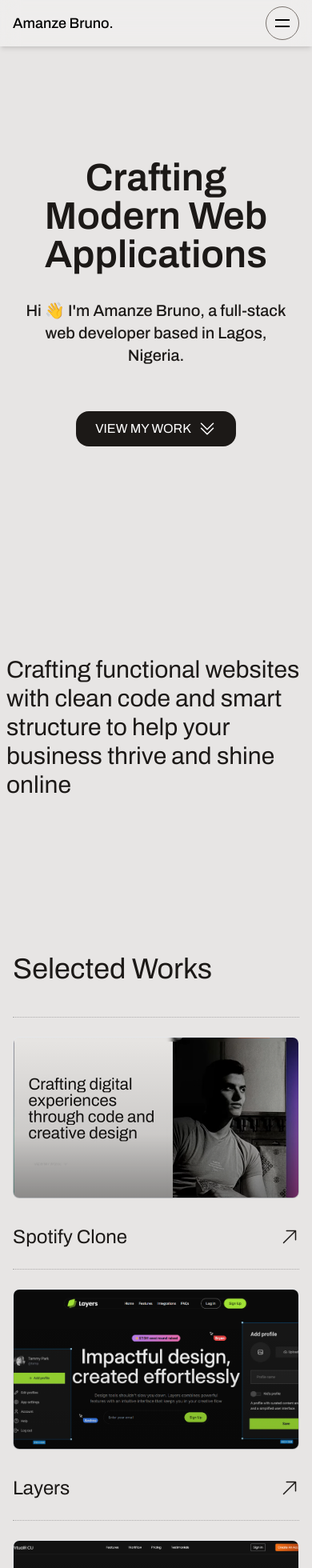
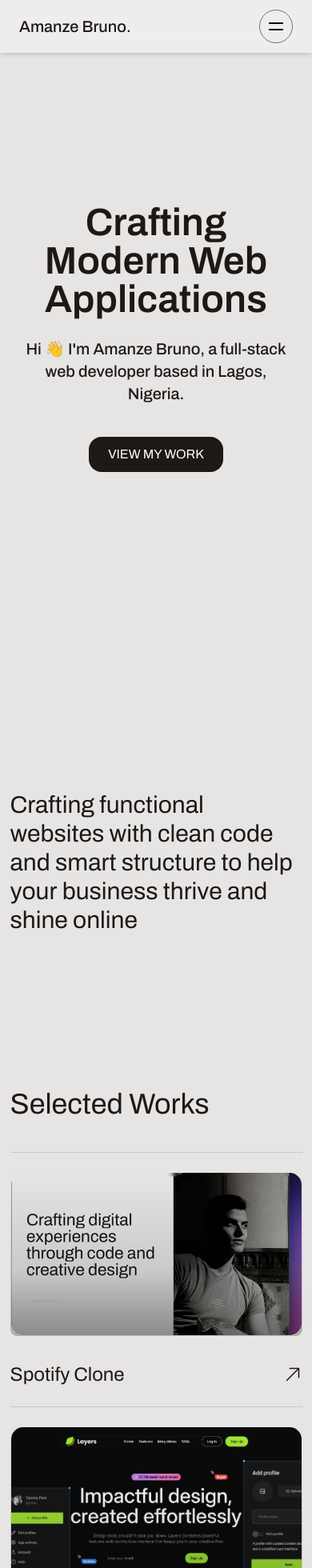
Before and after one commit to amanzecodes/port-v1, a Next.js app: page / in a window 390 px wide. Shown: the top 1960 px of the page at 80% size. Built offline with nearby package versions, Linux system fonts and the light colour scheme.

Commit message:
wrapping the whole portfolio in a container

```diff
--- a/src/app/components/About.tsx
+++ b/src/app/components/About.tsx
@@ -12,7 +12,7 @@
       transition={{ duration: 0.8, ease: "easeOut" }}
       viewport={{ once: true }}
     >
-      <div className="mx-auto px-4">
+      <div className="container">
         <motion.div
           className="flex flex-col md:flex-col lg:flex-row w-full justify-between items-center py-10 border-t border-b border-dotted border-black/25 gap-6 md:gap-8"
           initial={{ opacity: 0, scale: 0.95 }}
--- a/src/app/components/Faq.tsx
+++ b/src/app/components/Faq.tsx
@@ -28,7 +28,7 @@
       id="faqs"
       className="py-20 mt-12 md:py-32 lg:py-40 md:mt-16 lg:mt-10"
     >
-      <div className="mx-auto px-2">
+      <div className="container">
         <h2 className="text-4xl md:text-7xl lg:text-8xl">FAQS</h2>
         <div className="mt-10 md:mt-16 lg:mt-20">
           {faqs.map(({ question, answer }) => (
--- a/src/app/components/Footer.tsx
+++ b/src/app/components/Footer.tsx
@@ -26,7 +26,7 @@
 const Footer = () => {
   return (
     <footer id="contact" className="bg-stone-900 text-white">
-      <div className="mx-auto px-2">
+      <div className="container">
         <div className="py-24 md:py-32 lg:py-40">
           <div className="flex items-center gap-3">
             <div className="size-3 rounded-full bg-green-400"></div>
--- a/src/app/components/Header.tsx
+++ b/src/app/components/Header.tsx
@@ -1,38 +1,17 @@
-"use client";
-import { useState, useEffect } from "react";
-
 const Header = () => {
-  const [isScrolled, setIsScrolled] = useState(false);
-
-  useEffect(() => {
-    const handleScroll = () => {
-      setIsScrolled(window.scrollY > 5000); // Change at 200px scroll
-    };
-
-    window.addEventListener("scroll", handleScroll);
-    return () => window.removeEventListener("scroll", handleScroll);
-  }, []);
 
   return (
-    <header className="fixed top-0 left-0 w-full z-30 backdrop-blur-md bg-white/30 shadow-md transition-colors duration-300">
-      <div className="flex items-center justify-between w-full mx-auto px-4 py-2">
-        {/* Logo */}
+    <header className={`fixed top-0 left-0 w-full z-30 backdrop-blur-md bg-white/30 shadow-md transition-colors duration-300`}>
+      <div className="flex items-center justify-between w-full mx-auto px-4 sm:px-6 py-3">
         <a
           href="/"
-          className={`text-lg md:text-xl font-medium cursor-pointer relative z-2 hover:scale-105 transition duration-500 ${
-            isScrolled ? "text-white" : "text-black"
-          }`}
+          className="text-lg sm:text-xl font-medium cursor-pointer hover:scale-105 transition duration-500"
         >
           Amanze Bruno.
         </a>
-
-        {/* Right Side - Menu Icon + Contact Button */}
-        <div className="flex flex-row gap-10 text-center items-center">
-          {/* Menu Icon */}
+        <div className="flex flex-row gap-6 items-center">
           <div
-            className={`border rounded-full p-2 cursor-pointer hover:bg-stone-900 transition ${
-              isScrolled ? "border-stone-200 text-white" : "border-stone-500 text-black"
-            }`}
+            className="border rounded-full p-2 cursor-pointer hover:bg-stone-900 transition border-stone-500 text-black"
           >
             <svg
               xmlns="http://www.w3.org/2000/svg"
@@ -45,16 +24,10 @@
               <rect x="3" y="7" width="18" height="2" fill="currentColor" />
             </svg>
           </div>
-
-          {/* Contact Button */}
           <div className="hidden md:flex justify-center items-center">
             <a
               href="mailto:brunoamanze67@gmail.com"
-              className={`px-6 h-11 flex items-center justify-center border-2 rounded-2xl transition ${
-                isScrolled
-                  ? "border-stone-400 text-white"
-                  : "border-stone-400 text-black"
-              } hover:bg-stone-900 hover:text-white`}
+              className="px-6 h-11 flex items-center justify-center border-2 rounded-2xl transition border-stone-400 text-black hover:bg-stone-900 hover:text-white`"
             >
               Contact me
             </a>
--- a/src/app/components/Hero.tsx
+++ b/src/app/components/Hero.tsx
@@ -1,5 +1,5 @@
 "use client";
-import React, { useEffect } from "react";
+import React, { useEffect, useState } from "react";
 import SplitType from "split-type";
 import { useAnimate, motion, stagger } from "framer-motion";
 
@@ -8,67 +8,52 @@
   const [textScope, textAnimate] = useAnimate();
 
   useEffect(() => {
-    // Split & Animate Heading
     new SplitType(titleScope.current, { types: "words", tagName: "span" });
-    titleAnimate(titleScope.current.querySelectorAll(".word"),
+    titleAnimate(
+      titleScope.current.querySelectorAll(".word"),
       { transform: "translateY(0)", opacity: 1 },
       { duration: 0.5, delay: stagger(0.2) }
     );
 
-    // Split & Animate Paragraph
     new SplitType(textScope.current, { types: "words", tagName: "span" });
-    textAnimate(textScope.current.querySelectorAll(".word"),
+    textAnimate(
+      textScope.current.querySelectorAll(".word"),
       { transform: "translateY(0)", opacity: 1 },
-      { duration: 0.5, delay: stagger(0.05, { startDelay: 1 }) } // Slight delay after heading
+      { duration: 0.5, delay: stagger(0.05, { startDelay: 1 }) }
     );
   }, []);
 
   return (
-    <section id="hero" className="flex items-center justify-center px-6 sm:px-8 md:px-12 min-h-[80vh] lg:h-screen">
-      <div className="flex flex-col text-center w-full max-w-4xl mx-auto">
-        {/* Hero Heading */}
+    <section className="flex items-center justify-center px-4 sm:px-6 md:px-8 lg:px-12 min-h-screen text-center">
+      <div className="w-full max-w-4xl container">
         <motion.h1
           initial={{ opacity: 0 }}
           animate={{ opacity: 1 }}
           ref={titleScope}
-          className="text-5xl sm:text-5xl md:text-6xl lg:text-8xl font-semibold leading-tight lg:mt-0 md:mt-0 sm:mt-20"
+          className="text-4xl sm:text-5xl md:text-7xl lg:text-8xl font-semibold leading-tight"
         >
           Crafting Modern Web <span>Applications</span>
         </motion.h1>
-
-        {/* Subtitle (Now with Animation) */}
         <motion.p
-          initial={{ opacity: 0}}
-          animate={{ opacity: 1}}
+          initial={{ opacity: 0 }}
+          animate={{ opacity: 1 }}
           transition={{ duration: 0.5, delay: 0.8 }}
           ref={textScope}
-          className="font-medium text-lg sm:text-xl mt-6 sm:mt-8"
+          className="font-medium text-lg sm:text-xl mt-4 sm:mt-6"
         >
           Hi 👋 I&apos;m Amanze Bruno, a full-stack web developer based in Lagos, Nigeria.
         </motion.p>
-
-        {/* Buttons */}
         <motion.div
-          initial={{ opacity: 0,}}
-          animate={{ opacity: 1}}
+          initial={{ opacity: 0 }}
+          animate={{ opacity: 1 }}
           transition={{ duration: 0.5, delay: 1 }}
-          className="flex flex-col md:flex-row items-center justify-center mt-14 md:mt-12 gap-4 md:gap-6"
+          className="flex flex-col sm:flex-row items-center justify-center mt-10 gap-4 sm:gap-6"
         >
           <a
             href="#projects"
             className="bg-stone-900 h-11 px-6 uppercase flex items-center justify-center gap-2 rounded-2xl text-white hover:bg-stone-800 transition"
           >
             View my work
-            <svg
-              xmlns="http://www.w3.org/2000/svg"
-              fill="none"
-              viewBox="0 0 24 24"
-              strokeWidth="1.5"
-              stroke="currentColor"
-              className="size-6"
-            >
-              <path strokeLinecap="round" strokeLinejoin="round" d="m4.5 5.25 7.5 7.5 7.5-7.5m-15 6 7.5 7.5 7.5-7.5" />
-            </svg>
           </a>
         </motion.div>
       </div>
--- a/src/app/components/Intro.tsx
+++ b/src/app/components/Intro.tsx
@@ -30,8 +30,8 @@
 
   return (
     <section id="intro" className="py-24 mt-12 md:py-32 lg:py-40 md:mt-16 lg:mt-20" ref={scope}>
-      <div className="mx-auto px-2">
-        <h2 className="text-3xl md:text-7xl lg:text-8xl lg:w-[80%] font-normal ">
+      <div className="container">
+        <h2 className="text-3xl md:text-6xl lg:text-8xl lg:w-[80%] font-normal ">
           Crafting functional websites with clean code and smart structure to
           help your business thrive and shine online
         </h2>
--- a/src/app/components/Projects.tsx
+++ b/src/app/components/Projects.tsx
@@ -17,29 +17,46 @@
 const Projects: FC = () => {
   return (
     <section id="projects" className="py-24 md:py-32 lg:py-40">
-      <div className="mx-auto px-4 md:px-2 lg:px-2">
+      <div className="container">
         <h2 className="text-4xl md:text-7xl lg:text-8xl">Selected Works</h2>
         <div className="mt-10 md:mt-16 lg:mt-20">
           {projects.map(({ name, image }) => (
             <a
               href="#hero"
               key={name}
-              className="border-black/25 border-t last:border-b border-dotted py-6 md:py-8 lg:py-10 flex flex-col"
+              className="border-black/25 border-t last:border-b border-dotted py-6 md:py-8 lg:py-12 flex flex-col relative group/project"
             >
-              <div className="">
+              <div className="absolute bottom-0 left-0 w-full h-0 group-hover/project:h-full transition-all duration-700 bg-stone-300"></div>
+              <div className="relative">
                 <div className="aspect-video md:hidden relative overflow-hidden rounded-lg">
-                  {/* Image with styles */}
+
                   <Image
                     src={image}
                     alt={name}
-                    className="size-full object-cover rounded-lg border border-gray-200 shadow-md transition-transform duration-300 hover:scale-105"
+                    className="size-full object-cover rounded-2xl border border-gray-200 shadow-md transition-transform duration-300 hover:scale-105"
                   />
-                  {/* Optional Overlay */}
+
                   <div className="absolute inset-0 bg-gradient-to-b from-transparent to-black/20 rounded-lg"></div>
                 </div>
 
                 <div className="mt-8 md:mt-0 flex justify-between items-center">
                   <h3 className="text-2xl md:text-3xl lg:text-4xl">{name}</h3>
+                  <div className="size-6 overflow-hidden">
+                    <div className="h-6 w-12 flex group-hover/project:-translate-x-1/2 transition-transform duration-300">
+                      <svg
+                        xmlns="http://www.w3.org/2000/svg"
+                        fill="none"
+                        viewBox="0 0 24 24"
+                        strokeWidth="1.5"
+                        stroke="currentColor"
+                        className="size-6"
+                      >
+                        <path
+                          strokeLinecap="round"
+                          strokeLinejoin="round"
+                          d="m4.5 19.5 15-15m0 0H8.25m11.25 0v11.25"
+                        />
+                      </svg>
                       <svg
                         xmlns="http://www.w3.org/2000/svg"
                         fill="none"
@@ -56,6 +73,8 @@
                       </svg>
                     </div>
                   </div>
+                </div>
+              </div>
             </a>
           ))}
         </div>
--- a/src/app/layout.tsx
+++ b/src/app/layout.tsx
@@ -1,6 +1,7 @@
 import type { Metadata } from "next";
 import { Archivo } from "next/font/google";
 import "./globals.css";
+import Header from "./components/Header";
 
 const archivo = Archivo({
   display: "swap",
@@ -24,6 +25,7 @@
       <body
         className={`antialiased ${archivo.variable} font-sans bg-stone-200 text-stone-900`}
       >
+        <Header />
         {children}
       </body>
     </html>
--- a/src/app/page.tsx
+++ b/src/app/page.tsx
@@ -1,7 +1,7 @@
 "use client";
 
 import { motion } from "framer-motion";
-import Header from "./components/Header";
+
 import Hero from "./components/Hero";
 import Intro from "./components/Intro";
 import Projects from "./components/Projects";
@@ -18,7 +18,7 @@
       animate={{ opacity: 1 }}
       transition={{ duration: 1, ease: "easeOut" }}
     >
-      <Header />
+
       <Hero />
       <Intro />
       <Projects />
--- a/tailwind.config.ts
+++ b/tailwind.config.ts
@@ -32,6 +32,14 @@
             opacity: 1,
             transform: "translate(-50%,-40%) scale(1)",
           },
+        },
+      },
+      container: {
+        center: true,
+        padding: {
+          DEFAULT: "10px", // Reduced padding
+          sm: "5px",        // Slightly more on small screens
+          lg: "5px",        // Adjust for larger screens
         },
       },
 
```
Lines whose indentation alone changed are shown as unchanged.
